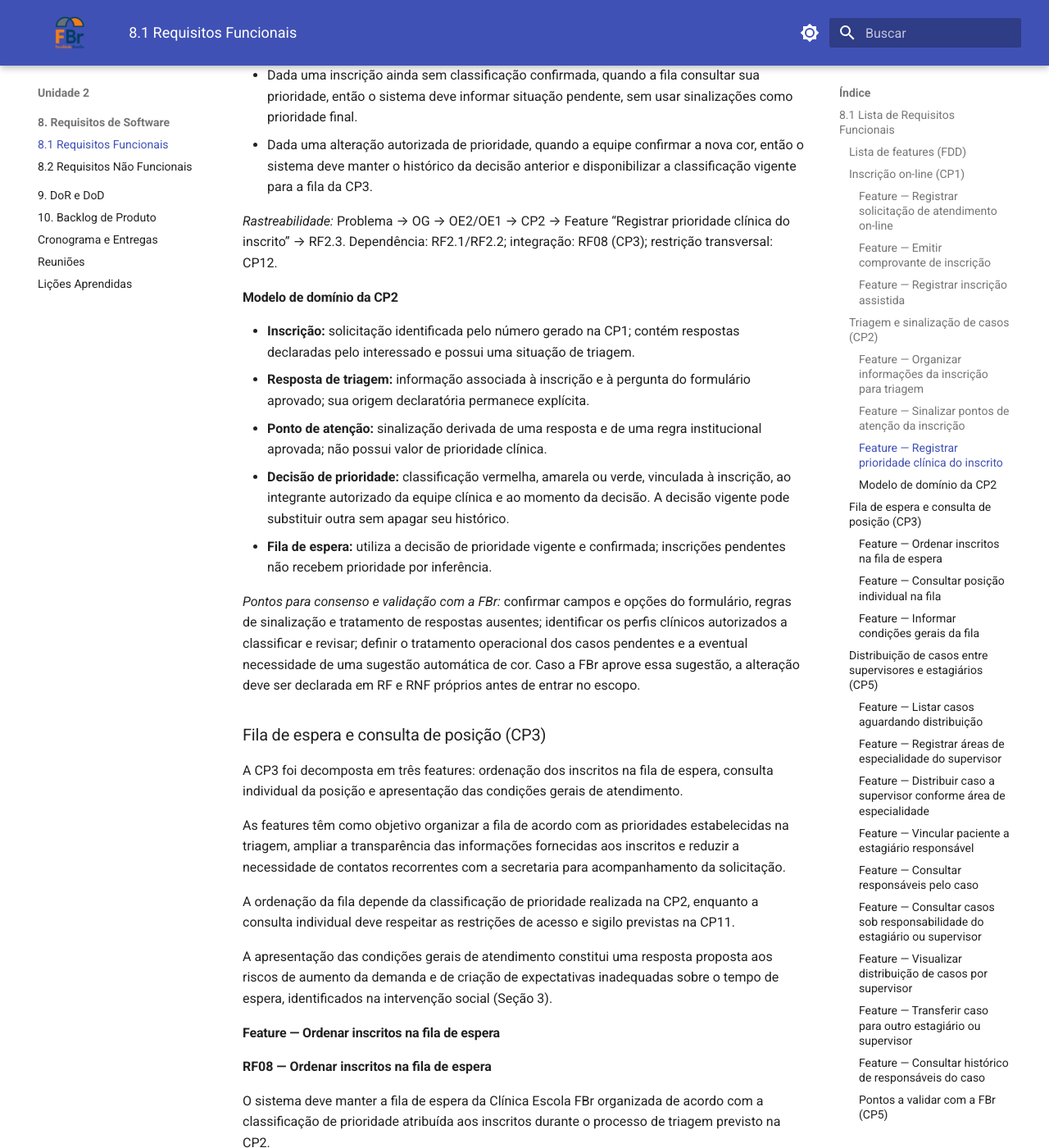
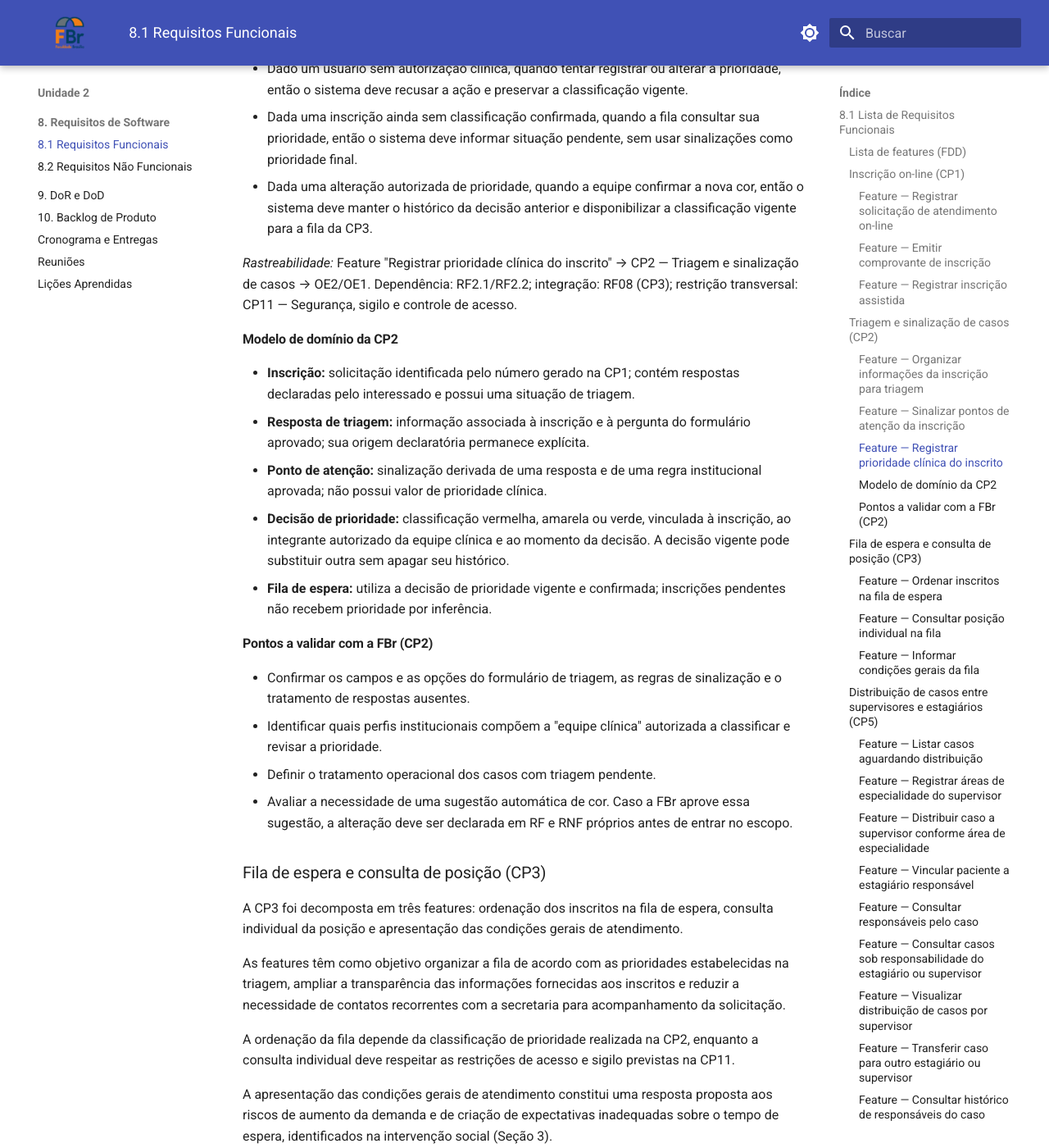
Before and after one commit to mdsreq-fga-unb/REQ-2026.2-T02-ClinicaEscolaFBr, an MkDocs documentation site: the page built from docs/unidade-2/requisitos/funcionais.md, in a window 1280 px wide and 1400 px high, scrolled down 6930 px. Shown: the whole window at 82% size. Built offline with MkDocs 1.6.1 and Material for MkDocs 9.7.7, drawn with Linux system fonts in a browser that asks for light colours; some of the changed text lies outside the part shown.

Commit message:
docs: atualiza referências de controle de acesso nas CPs e requisitos não funcionais

```diff
--- a/docs/unidade-2/requisitos/funcionais.md
+++ b/docs/unidade-2/requisitos/funcionais.md
@@ -158,7 +158,7 @@
 
 ### Triagem e sinalização de casos (CP2)
 
-A CP2 foi decomposta em três features: organização das informações da inscrição, sinalização de pontos de atenção e registro da prioridade definida pela equipe clínica. A inscrição on-line ou assistida (CP1) fornece os dados de entrada; somente a prioridade clínica confirmada pode alimentar a ordenação da fila (CP3). O acesso aos dados da triagem observa a CP12 — Segurança, sigilo e controle de acesso, conforme a numeração da [Solução Proposta](../../unidade-1/solucao-proposta.md#23-caracteristicas-de-produto-mapeadas-com-os-objetivos-especificos).
+A CP2 foi decomposta em três features: organização das informações da inscrição, sinalização de pontos de atenção e registro da prioridade definida pela equipe clínica. A inscrição on-line ou assistida (CP1) fornece os dados de entrada; somente a prioridade clínica confirmada pode alimentar a ordenação da fila (CP3). O acesso aos dados da triagem observa a CP11 — Segurança, sigilo e controle de acesso, conforme a numeração da [Solução Proposta](../../unidade-1/solucao-proposta.md#23-caracteristicas-de-produto-mapeadas-com-os-objetivos-especificos).
 
 A formulação desta CP na atividade de decomposição menciona pré-classificação automática pelas opções do formulário. A versão vigente da Solução Proposta, §2.2–2.3, restringe o sistema a organizar e sinalizar informações, reservando a classificação vermelha, amarela ou verde exclusivamente à equipe clínica. A possibilidade de sugestão automática de uma cor permanece **pendente de validação com a FBr** e não integra os RFs abaixo.
 
@@ -174,7 +174,7 @@
 - Dado um campo de triagem sem resposta registrada, quando a inscrição for apresentada, então o sistema deve indicar a ausência da informação, sem atribuir conteúdo presumido.
 - Dado um usuário sem autorização para acessar dados de triagem, quando tentar consultar uma inscrição, então o sistema deve impedir a visualização das respostas.
 
-_Rastreabilidade:_ Problema → OG → OE2/OE1 → CP2 → Feature “Organizar informações da inscrição para triagem” → RF2.1. Dependência: CP1; restrição transversal: CP12.
+_Rastreabilidade:_ Feature "Organizar informações da inscrição para triagem" → CP2 — Triagem e sinalização de casos → OE2/OE1. Dependência: CP1; restrição transversal: CP11 — Segurança, sigilo e controle de acesso.
 
 #### Feature — Sinalizar pontos de atenção da inscrição
 
@@ -188,7 +188,7 @@
 - Dada uma resposta que não corresponda a regra aprovada, quando a inscrição for consultada, então o sistema não deve produzir uma sinalização clínica baseada em regra presumida.
 - Dada uma inscrição com um ou mais pontos de atenção, quando estes forem apresentados, então a prioridade clínica deve continuar pendente até a decisão da equipe autorizada.
 
-_Rastreabilidade:_ Problema → OG → OE2/OE1 → CP2 → Feature “Sinalizar pontos de atenção da inscrição” → RF2.2. Dependência: RF2.1; restrição transversal: CP12.
+_Rastreabilidade:_ Feature "Sinalizar pontos de atenção da inscrição" → CP2 — Triagem e sinalização de casos → OE2/OE1. Dependência: RF2.1; restrição transversal: CP11 — Segurança, sigilo e controle de acesso.
 
 #### Feature — Registrar prioridade clínica do inscrito
 
@@ -203,7 +203,7 @@
 - Dada uma inscrição ainda sem classificação confirmada, quando a fila consultar sua prioridade, então o sistema deve informar situação pendente, sem usar sinalizações como prioridade final.
 - Dada uma alteração autorizada de prioridade, quando a equipe confirmar a nova cor, então o sistema deve manter o histórico da decisão anterior e disponibilizar a classificação vigente para a fila da CP3.
 
-_Rastreabilidade:_ Problema → OG → OE2/OE1 → CP2 → Feature “Registrar prioridade clínica do inscrito” → RF2.3. Dependência: RF2.1/RF2.2; integração: RF08 (CP3); restrição transversal: CP12.
+_Rastreabilidade:_ Feature "Registrar prioridade clínica do inscrito" → CP2 — Triagem e sinalização de casos → OE2/OE1. Dependência: RF2.1/RF2.2; integração: RF08 (CP3); restrição transversal: CP11 — Segurança, sigilo e controle de acesso.
 
 #### Modelo de domínio da CP2
 
@@ -213,7 +213,12 @@
 - **Decisão de prioridade:** classificação vermelha, amarela ou verde, vinculada à inscrição, ao integrante autorizado da equipe clínica e ao momento da decisão. A decisão vigente pode substituir outra sem apagar seu histórico.
 - **Fila de espera:** utiliza a decisão de prioridade vigente e confirmada; inscrições pendentes não recebem prioridade por inferência.
 
-_Pontos para consenso e validação com a FBr:_ confirmar campos e opções do formulário, regras de sinalização e tratamento de respostas ausentes; identificar os perfis clínicos autorizados a classificar e revisar; definir o tratamento operacional dos casos pendentes e a eventual necessidade de uma sugestão automática de cor. Caso a FBr aprove essa sugestão, a alteração deve ser declarada em RF e RNF próprios antes de entrar no escopo.
+#### Pontos a validar com a FBr (CP2)
+
+- Confirmar os campos e as opções do formulário de triagem, as regras de sinalização e o tratamento de respostas ausentes.
+- Identificar quais perfis institucionais compõem a "equipe clínica" autorizada a classificar e revisar a prioridade.
+- Definir o tratamento operacional dos casos com triagem pendente.
+- Avaliar a necessidade de uma sugestão automática de cor. Caso a FBr aprove essa sugestão, a alteração deve ser declarada em RF e RNF próprios antes de entrar no escopo.
 
 ### Fila de espera e consulta de posição (CP3)
 
```
Also changed, not shown: docs/unidade-1/engenharia-requisitos.md (+3 -3 lines), docs/unidade-2/requisitos/nao-funcionais.md (+4 -4 lines).
